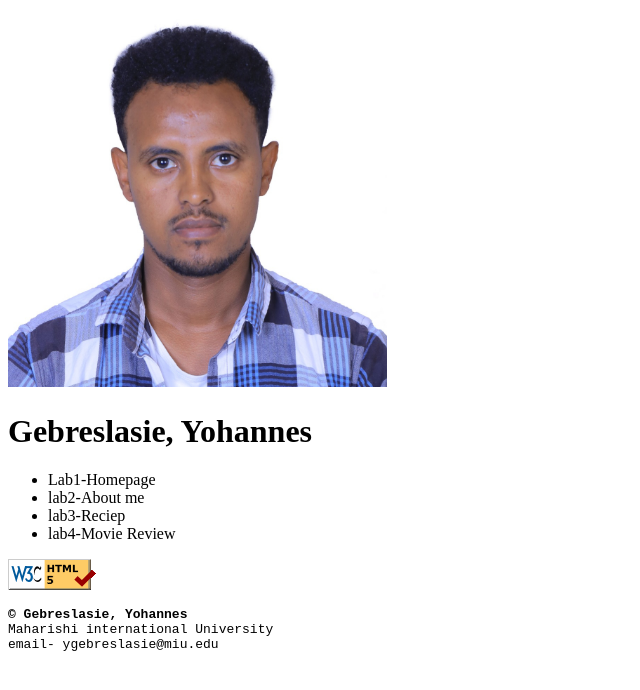
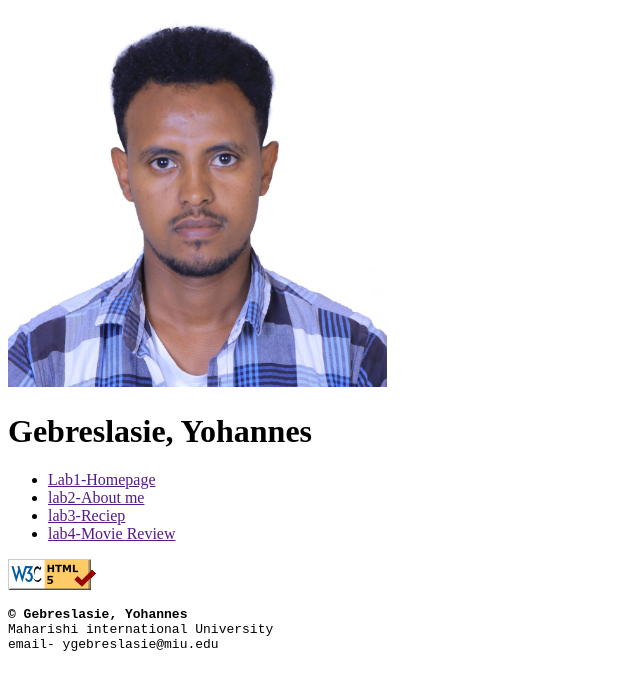
Before and after one commit to yohannes-sg/cs472, a plain HTML site: page index.html in a window 1280 px wide. Shown: the whole page, without its empty margins (0-640 px from the left). Drawn offline with Linux system fonts and the light colour scheme.

Commit message:
changes in the list

```diff
--- a/index.html
+++ b/index.html
@@ -13,10 +13,10 @@
     <h1>Gebreslasie, Yohannes</h1>
  </body>
     <ul>
-        <li>Lab1-Homepage</li>
-        <li>lab2-About me</li>
-        <li>lab3-Reciep</li>
-        <li>lab4-Movie Review</li>
+        <li><a href="">Lab1-Homepage</a></li>
+        <li><a href="">lab2-About me</a></li>
+        <li><a href="">lab3-Reciep</a></li>
+        <li><a href="">lab4-Movie Review</a></li>
     </ul>
     <a href = "https://validator.w3.org/check?url={your url}"><img src ="w3c-html5-logo.png" alt="HTML Validator"></a>
     <footer>
```
